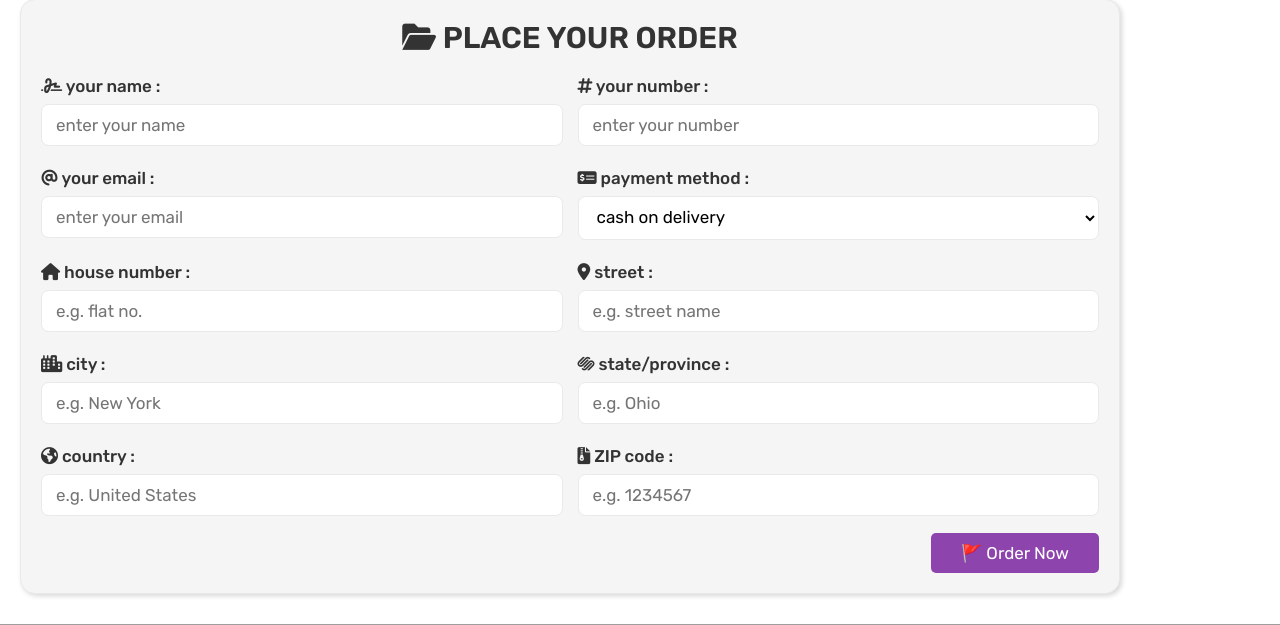
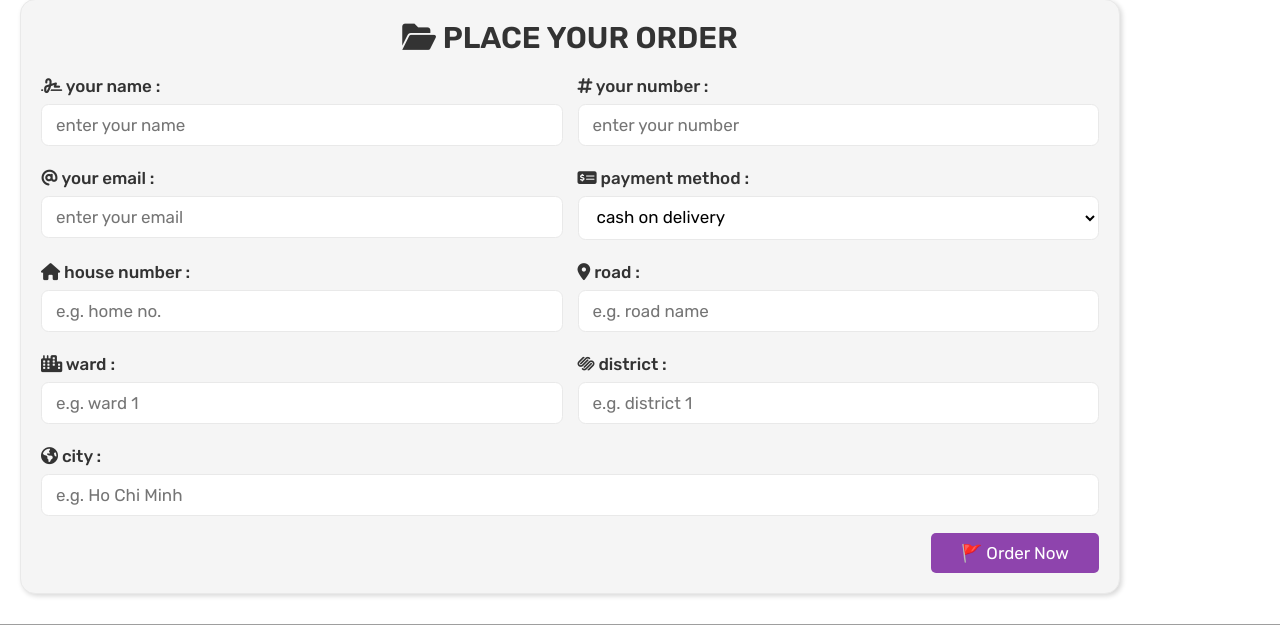
Before and after one commit to dien-tran/Do_An_Web2, a PHP site: page /checkout.php in a window 1280 px wide. Shown: the part 487-1112 px from the top of the page. Run offline with PHP 8.4, Linux system fonts and the light colour scheme; a user stored in the database is signed in; tables that the repository leaves empty hold one stand-in row (values such as "Sample post"); grey boxes are pictures that could not be loaded.

Commit message:
Update file
search thêm price box, phân trang
checkout thêm data vào db cho các users

```diff
--- a/bookept-main/checkout.php
+++ b/bookept-main/checkout.php
@@ -13,10 +13,16 @@ if (!isset($user_id)) {
 if (isset($_POST['order_btn'])) {
 
    $name = mysqli_real_escape_string($conn, $_POST['name']);
-   $number = $_POST['number'];
+   $number = mysqli_real_escape_string($conn, $_POST['number']);
    $email = mysqli_real_escape_string($conn, $_POST['email']);
    $method = mysqli_real_escape_string($conn, $_POST['method']);
-   $address = mysqli_real_escape_string($conn, 'flat no. ' . $_POST['flat'] . ', ' . $_POST['street'] . ', ' . $_POST['city'] . ', ' . $_POST['country'] . ' - ' . $_POST['pin_code']);
+   $house_number = mysqli_real_escape_string($conn, $_POST['house-num']);
+   $road = mysqli_real_escape_string($conn, $_POST['road']);
+   $ward = mysqli_real_escape_string($conn, $_POST['ward']);
+   $district =  mysqli_real_escape_string($conn, $_POST['district']);
+   $city = mysqli_real_escape_string($conn, $_POST['city']);
+
+   $address = "flat no. $house_number, $road, $ward, $district, $city, $country";
    $placed_on = date('d-M-Y');
 
    $cart_total = 0;
@@ -90,7 +96,7 @@ if (isset($_POST['order_btn'])) {
             </div>
             <div class="inputBox">
                <span><i class="fa-solid fa-hashtag"></i> your number :</span>
-               <input type="number" name="number" required placeholder="enter your number">
+               <input type="text" name="number" required placeholder="enter your number">
             </div>
             <div class="inputBox">
                <span><i class="fa-solid fa-at"></i> your email :</span>
@@ -108,28 +114,25 @@ if (isset($_POST['order_btn'])) {
             </div>
             <div class="inputBox">
                <span><i class="fa-solid fa-house"></i> house number :</span>
-               <input type="number" min="0" name="flat" required placeholder="e.g. flat no.">
+               <input type="number" min="0" name="house-num" required placeholder="e.g. home no.">
             </div>
             <div class="inputBox">
-               <span><i class="fa-solid fa-location-dot"></i> street :</span>
-               <input type="text" name="street" required placeholder="e.g. street name">
+               <span><i class="fa-solid fa-location-dot"></i> road :</span>
+               <input type="text" name="road" required placeholder="e.g. road name">
             </div>
             <div class="inputBox">
-               <span><i class="fa-solid fa-city"></i> city :</span>
-               <input type="text" name="city" required placeholder="e.g. New York">
+               <span><i class="fa-solid fa-city"></i> ward :</span>
+               <input type="text" name="ward" required placeholder="e.g. ward 1">
             </div>
             <div class="inputBox">
-               <span><i class="fa-brands fa-squarespace"></i> state/province :</span>
-               <input type="text" name="state" required placeholder="e.g. Ohio">
+               <span><i class="fa-brands fa-squarespace"></i> district :</span>
+               <input type="text" name="district" required placeholder="e.g. district 1">
             </div>
             <div class="inputBox">
-               <span><i class="fa-solid fa-earth-americas"></i> country :</span>
-               <input type="text" name="country" required placeholder="e.g. United States">
+               <span><i class="fa-solid fa-earth-americas"></i> city :</span>
+               <input type="text" name="city" required placeholder="e.g. Ho Chi Minh">
             </div>
-            <div class="inputBox">
-               <span><i class="fa-solid fa-file-zipper"></i> ZIP code :</span>
-               <input type="number" min="0" name="pin_code" required placeholder="e.g. 1234567">
-            </div>
+
          </div>
          <div style="display: flex; justify-content:end">
             <input type="submit" value="🚩 order now" class="btn" name="order_btn">
@@ -141,6 +144,34 @@ if (isset($_POST['order_btn'])) {
       $select_cart = mysqli_query($conn, "SELECT * FROM `cart` WHERE user_id = '$user_id'") or die('query failed');
       ?>
 
+      <?php
+
+
+      if(isset($_POST['order_btn'])) {
+         // Lấy thông tin từ form
+         $number = mysqli_real_escape_string($conn, $_POST['number']);
+         $email = mysqli_real_escape_string($conn, $_POST['email']);
+         $house_number = mysqli_real_escape_string($conn, $_POST['house-num']);
+         $road = mysqli_real_escape_string($conn, $_POST['road']);
+         $ward = mysqli_real_escape_string($conn, $_POST['ward']);
+         $district = mysqli_real_escape_string($conn, $_POST['district']);
+         $city = mysqli_real_escape_string($conn, $_POST['city']);
+
+         // Kiểm tra xem email đã tồn tại trong bảng users chưa
+         $sql_check_email = "SELECT * FROM users WHERE email = '$email'";
+         $result_check_email = mysqli_query($conn, $sql_check_email);
+
+         if(mysqli_num_rows($result_check_email) > 0) {
+            // Cập nhật thông tin người dùng nếu email đã tồn tại
+            $sql_update_user = "UPDATE users SET  phone = '$number',  house_number = '$house_number', road = '$road', city = '$city', district = '$district', ward = '$ward' WHERE email = '$email'";
+            if(mysqli_query($conn, $sql_update_user)) {
+               echo "<strong style='font-size:15px;'>Thông tin người dùng đã được cập nhật thành công !</strong>";
+            } else {
+                  echo "Lỗi: " . mysqli_error($conn);
+            }
+         }
+      }
+      ?>
       <div class="summary-order">
          <div class="summary-header">
             <h2><i class="fa-solid fa-cart-flatbed"></i> Your cart</h2>
```
Also changed, not shown: bookept-main/search_page.php (+106 -6 lines).
